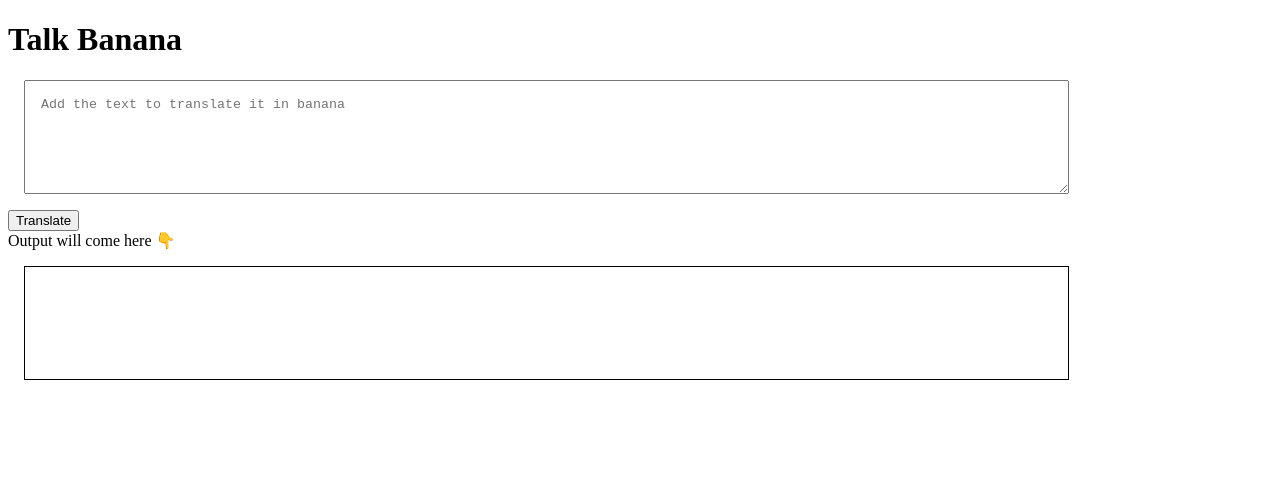
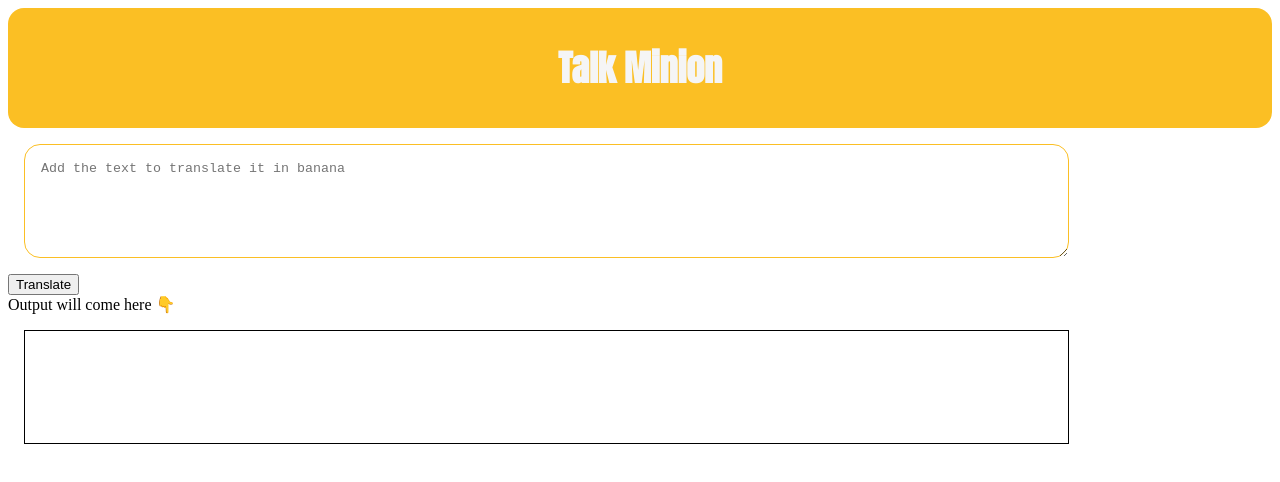
Before and after one commit to Nish-2611/Banana-speak, a plain HTML site: page index.html in a window 1280 px wide. Drawn offline with Linux system fonts and the light colour scheme.

Commit message:
updated header and text area style

```diff
--- a/index.html
+++ b/index.html
@@ -7,7 +7,9 @@
     <title>Document</title>
 </head>
 <body>
-    <h1>Talk Banana</h1>
+    <section class="header">
+    <h1>Talk Minion</h1>
+</section>
     <textarea id="text-input" placeholder="Add the text to translate it in banana"></textarea>
     <button id="btn-tanslate">Translate</button>
     <div>Output will come here 👇</div>
--- a/style.css
+++ b/style.css
@@ -1,9 +1,33 @@
+@import url('https://fonts.googleapis.com/css2?family=Anton&display=swap');
+
+
+:root{
+  --primary-color:#FBBF24;
+}
+
+
+
+.header{
+    background-color:var(--primary-color);
+     padding: 0.2rem;
+     border-radius: 1rem;
+     font-family: 'Anton', sans-serif;
+     font-size: 1.5rem;
+     color: whitesmoke;
+     text-align: center;
+}
+
+
+
+
 textarea{
     width: 80%;
     height: 10vh;
     display: block;
     margin: 1rem;
     padding: 1rem;
+    border-radius: 1rem;
+    border: 0.1rem solid var(--primary-color);
 }
 
 #output-text{
```
